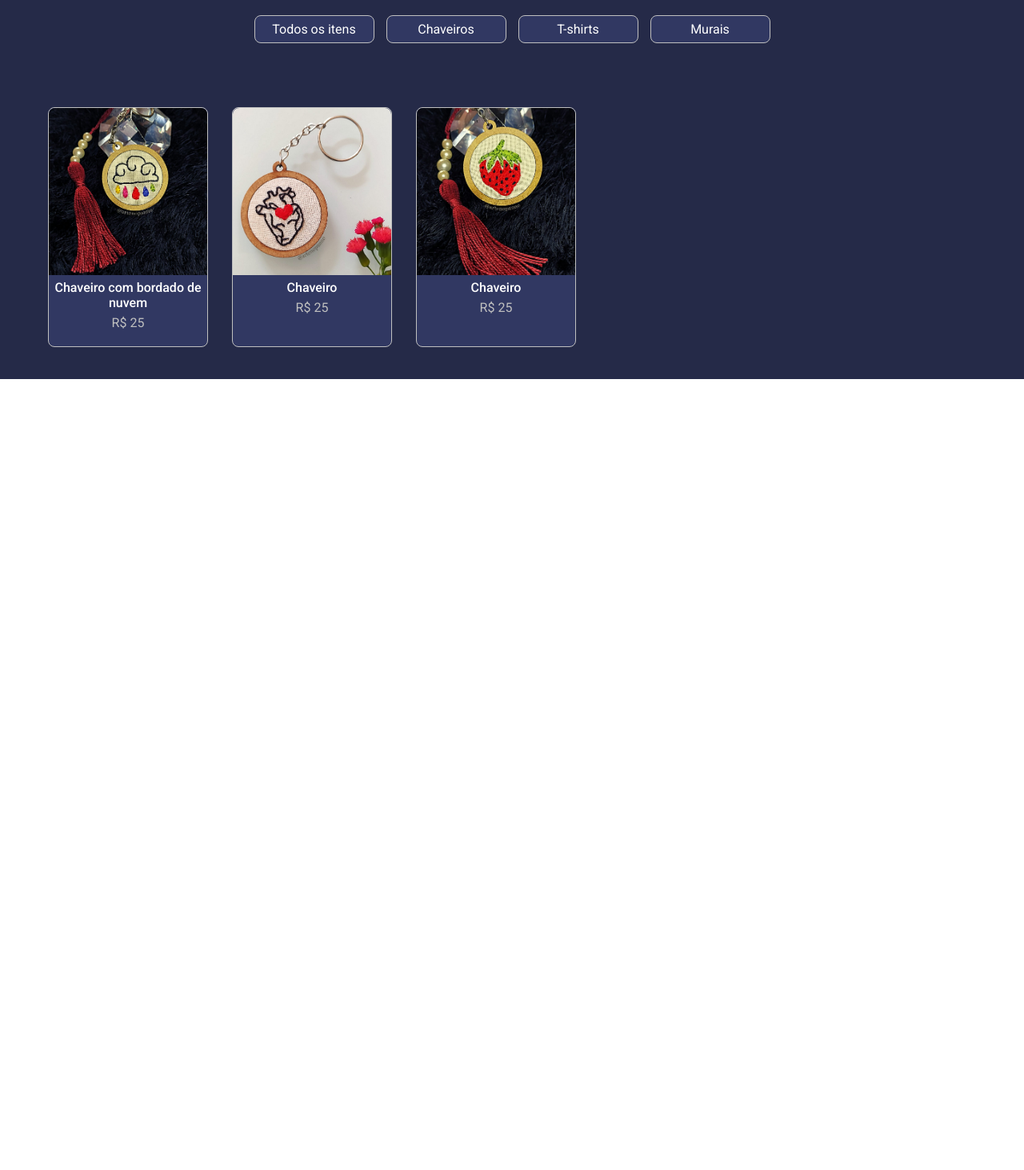
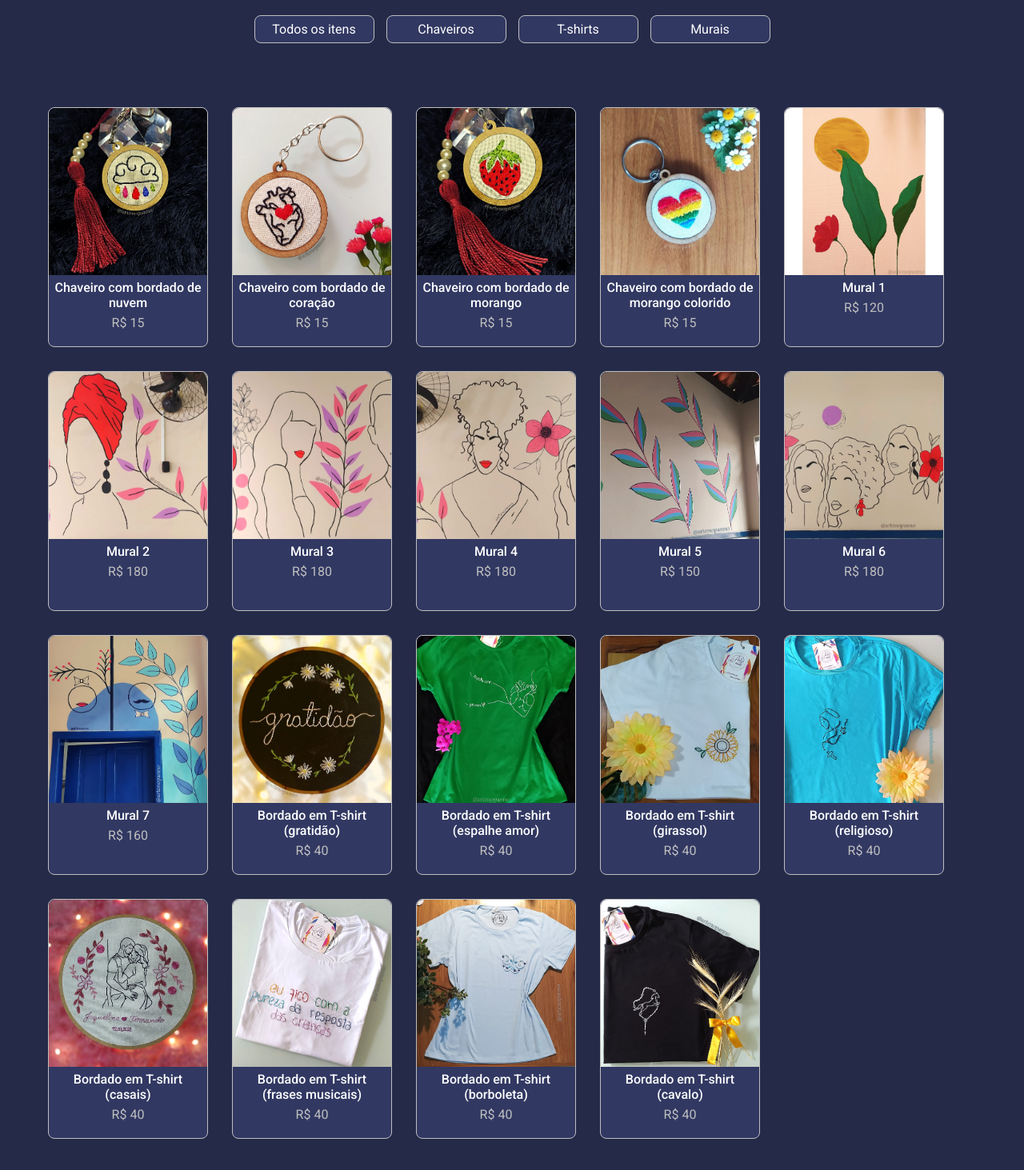
Before and after one commit to Adrianodbs/Arte-no-panno-react, a React (Vite) app: page / in a window 1280 px wide. Shown: the part 139-1602 px from the top of the page at 80% size. Before the commit the page ends 800 px from the top, so only its background shows below. Built offline with nearby package versions, Linux system fonts and the light colour scheme.

Commit message:
itens da lista

```diff
--- a/src/lista-de-produtos/lista.js
+++ b/src/lista-de-produtos/lista.js
@@ -1,20 +1,116 @@
 export const Lista = [
   {
     nome: 'Chaveiro com bordado de nuvem',
-    valor: `R$ ${25}`,
+    valor: `R$ ${15}`,
     imagem: '../../public/assets/c1.jpeg',
     tipo: 'chaveiro'
   },
   {
-    nome: 'Chaveiro',
-    valor: `R$ ${25}`,
+    nome: 'Chaveiro com bordado de coração',
+    valor: `R$ ${15}`,
     imagem: '../../public/assets/c2.jpeg',
     tipo: 'chaveiro'
   },
   {
-    nome: 'Chaveiro',
-    valor: `R$ ${25}`,
+    nome: 'Chaveiro com bordado de morango',
+    valor: `R$ ${15}`,
     imagem: '../../public/assets/c3.jpeg',
     tipo: 'chaveiro'
+  },
+  {
+    nome: 'Chaveiro com bordado de morango colorido',
+    valor: `R$ ${15}`,
+    imagem: '../../public/assets/cv3.png',
+    tipo: 'chaveiro'
+  },
+  {
+    nome: 'Mural 1',
+    valor: `R$ ${120}`,
+    imagem: '../../public/assets/m1.jpeg',
+    tipo: 'mural'
+  },
+  {
+    nome: 'Mural 2',
+    valor: `R$ ${180}`,
+    imagem: '../../public/assets/m2.jpeg',
+    tipo: 'mural'
+  },
+  {
+    nome: 'Mural 3',
+    valor: `R$ ${180}`,
+    imagem: '../../public/assets/m3.jpeg',
+    tipo: 'mural'
+  },
+  {
+    nome: 'Mural 4',
+    valor: `R$ ${180}`,
+    imagem: '../../public/assets/m4.jpeg',
+    tipo: 'mural'
+  },
+  {
+    nome: 'Mural 5',
+    valor: `R$ ${150}`,
+    imagem: '../../public/assets/m5.jpeg',
+    tipo: 'mural'
+  },
+  {
+    nome: 'Mural 6',
+    valor: `R$ ${180}`,
+    imagem: '../../public/assets/m6.jpeg',
+    tipo: 'mural'
+  },
+  {
+    nome: 'Mural 7',
+    valor: `R$ ${160}`,
+    imagem: '../../public/assets/m7.jpeg',
+    tipo: 'mural'
+  },
+  {
+    nome: 'Bordado em T-shirt (gratidão)',
+    valor: `R$ ${40}`,
+    imagem: '../../public/assets/p1.jpeg',
+    tipo: 't-shirt'
+  },
+  {
+    nome: 'Bordado em T-shirt (espalhe amor)',
+    valor: `R$ ${40}`,
+    imagem: '../../public/assets/p2.jpeg',
+    tipo: 't-shirt'
+  },
+  {
+    nome: 'Bordado em T-shirt (girassol)',
+    valor: `R$ ${40}`,
+    imagem: '../../public/assets/p3.jpeg',
+    tipo: 't-shirt'
+  },
+  {
+    nome: 'Bordado em T-shirt (religioso)',
+    valor: `R$ ${40}`,
+    imagem: '../../public/assets/p4.jpeg',
+    tipo: 't-shirt'
+  },
+  {
+    nome: 'Bordado em T-shirt (casais)',
+    valor: `R$ ${40}`,
+    imagem: '../../public/assets/p5.jpeg',
+    tipo: 't-shirt'
+  },
+  {
+    nome: 'Bordado em T-shirt (frases musicais)',
+    valor: `R$ ${40}`,
+    imagem: '../../public/assets/p7.jpeg',
+    tipo: 't-shirt'
+  },
+  {
+    nome: 'Bordado em T-shirt (borboleta)',
+    valor: `R$ ${40}`,
+    imagem: '../../public/assets/p8.jpeg',
+    tipo: 't-shirt'
+  },
+  {
+    nome: 'Bordado em T-shirt (cavalo)',
+    valor: `R$ ${40}`,
+    imagem: '../../public/assets/p9.jpeg',
+    tipo: 't-shirt'
   }
 ]
```
